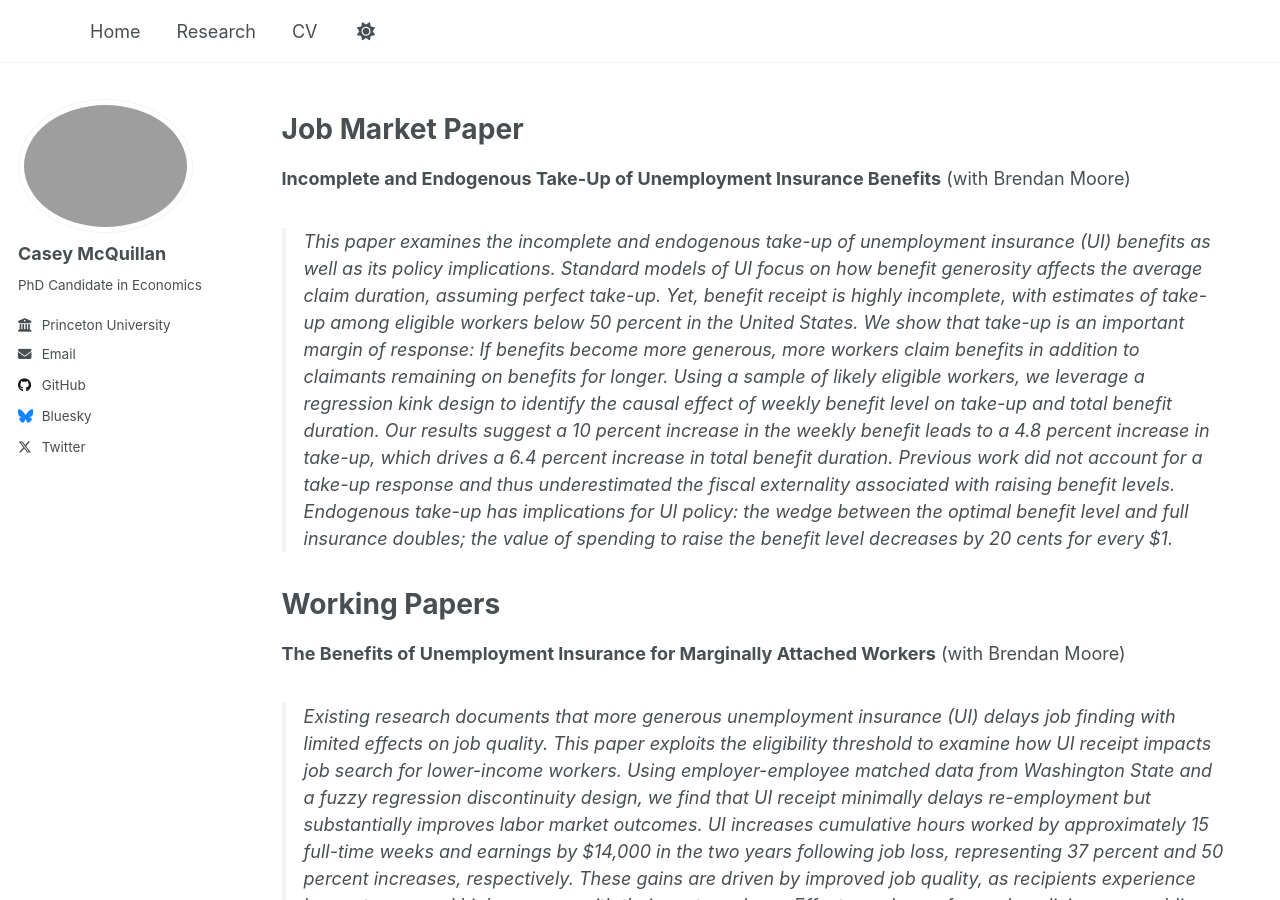
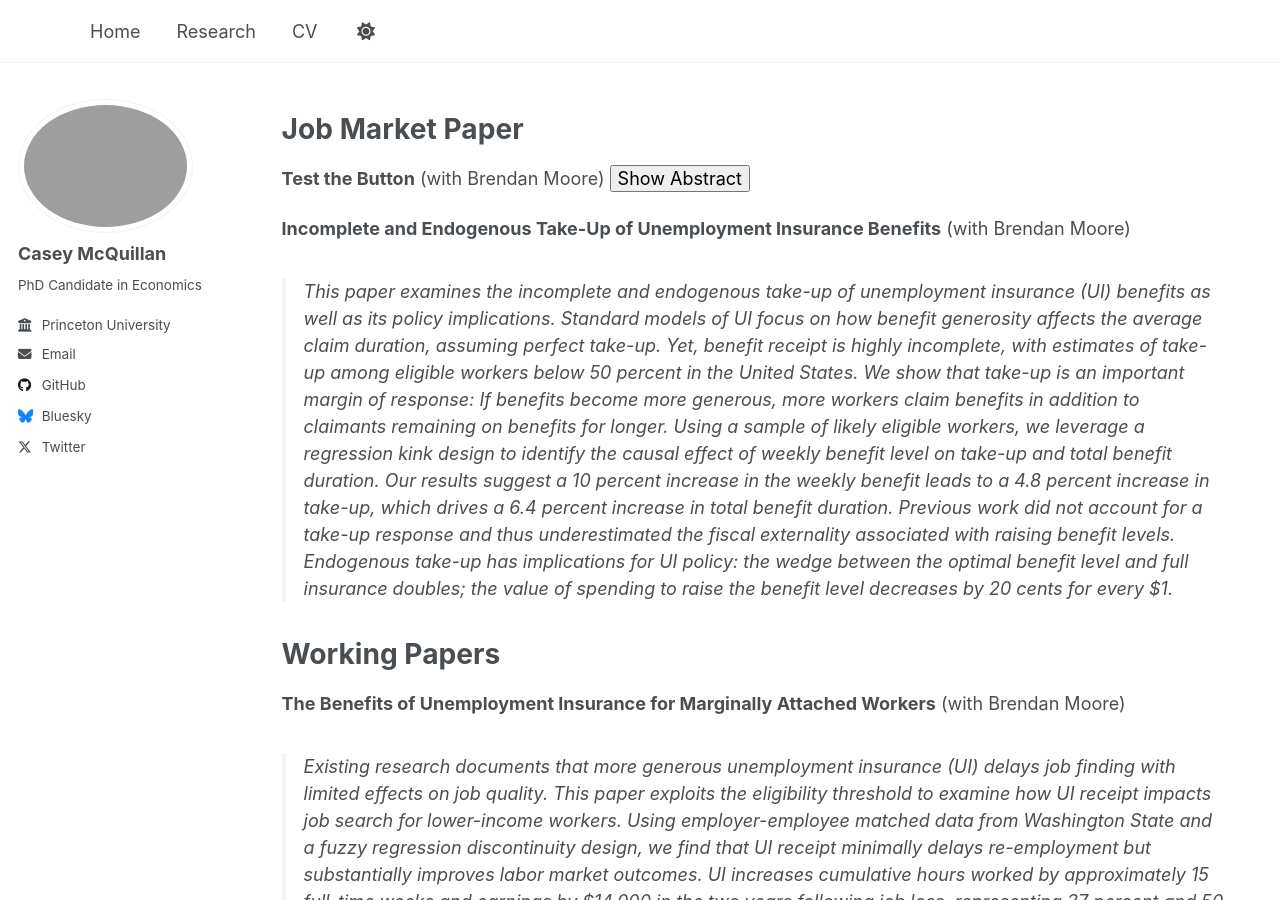
Before and after one commit to casey-mcquillan/casey-mcquillan.github.io, a Jekyll site: the page built from _pages/research.md, in a window 1280 px wide and 900 px high. Built offline with Jekyll 4.4.1, drawn with Linux system fonts in a browser that asks for light colours.

Commit message:
Update research.md

```diff
--- a/_pages/research.md
+++ b/_pages/research.md
@@ -9,6 +9,21 @@ author_profile: true
 
 Job Market Paper
 ======
+
+
+**Test the Button** (with Brendan Moore)
+<button onclick="toggleAbstract()">Show Abstract</button>
+
+<div id="abstract" style="display: none;">
+This is your abstract text. It will be hidden until the button is clicked.
+</div>
+
+<script>
+function toggleAbstract() {
+    var abstract = document.getElementById("abstract");
+    abstract.style.display = (abstract.style.display === "none") ? "block" : "none";
+}
+</script>
 
 **Incomplete and Endogenous Take-Up of Unemployment Insurance Benefits** (with Brendan Moore)
 > This paper examines the incomplete and endogenous take-up of unemployment insurance (UI) benefits as well as its policy implications. Standard models of UI focus on how benefit generosity affects the average claim duration, assuming perfect take-up. Yet, benefit receipt is highly incomplete, with estimates of take-up among eligible workers below 50 percent in the United States. We show that take-up is an important margin of response: If benefits become more generous, more workers claim benefits in addition to claimants remaining on benefits for longer. Using a sample of likely eligible workers, we leverage a regression kink design to identify the causal effect of weekly benefit level on take-up and total benefit duration. Our results suggest a 10 percent increase in the weekly benefit leads to a 4.8 percent increase in take-up, which drives a 6.4 percent increase in total benefit duration. Previous work did not account for a take-up response and thus underestimated the fiscal externality associated with raising benefit levels. Endogenous take-up has implications for UI policy: the wedge between the optimal benefit level and full insurance doubles; the value of spending to raise the benefit level decreases by 20 cents for every \$1.
```
